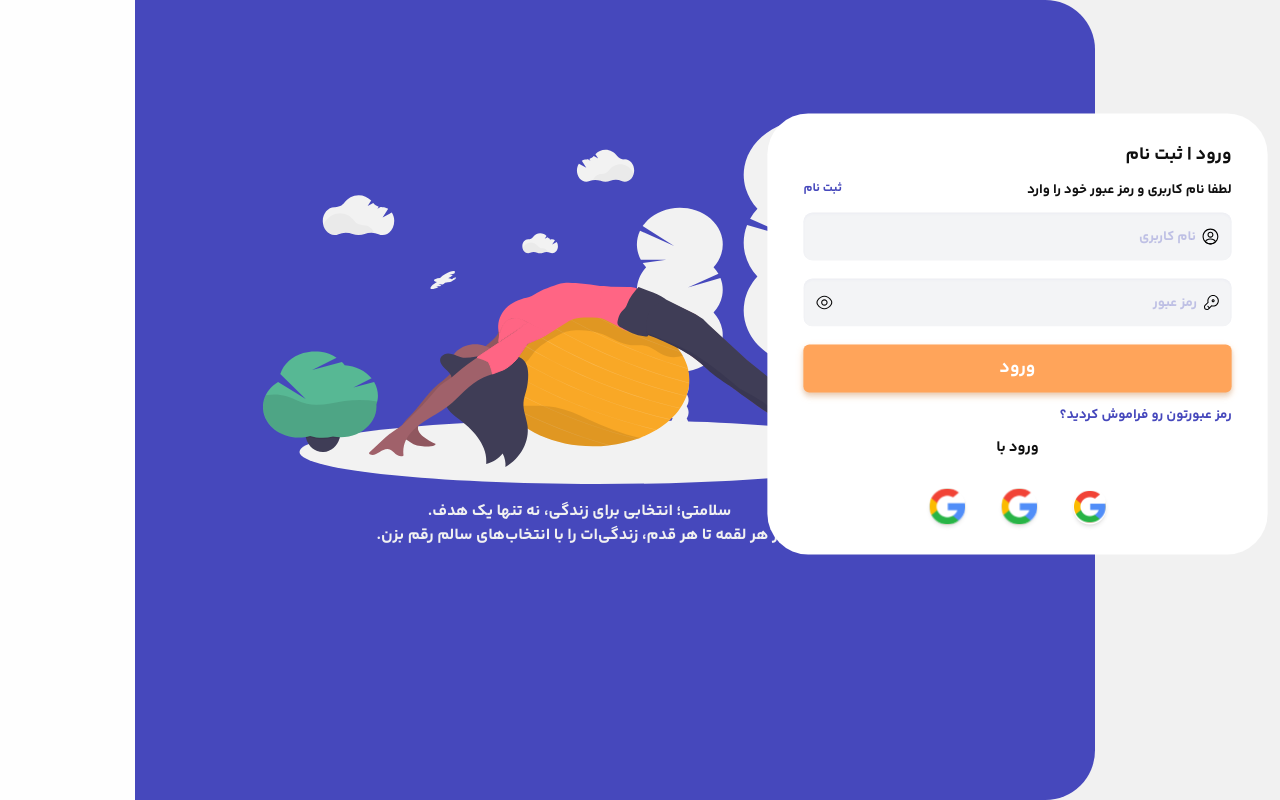
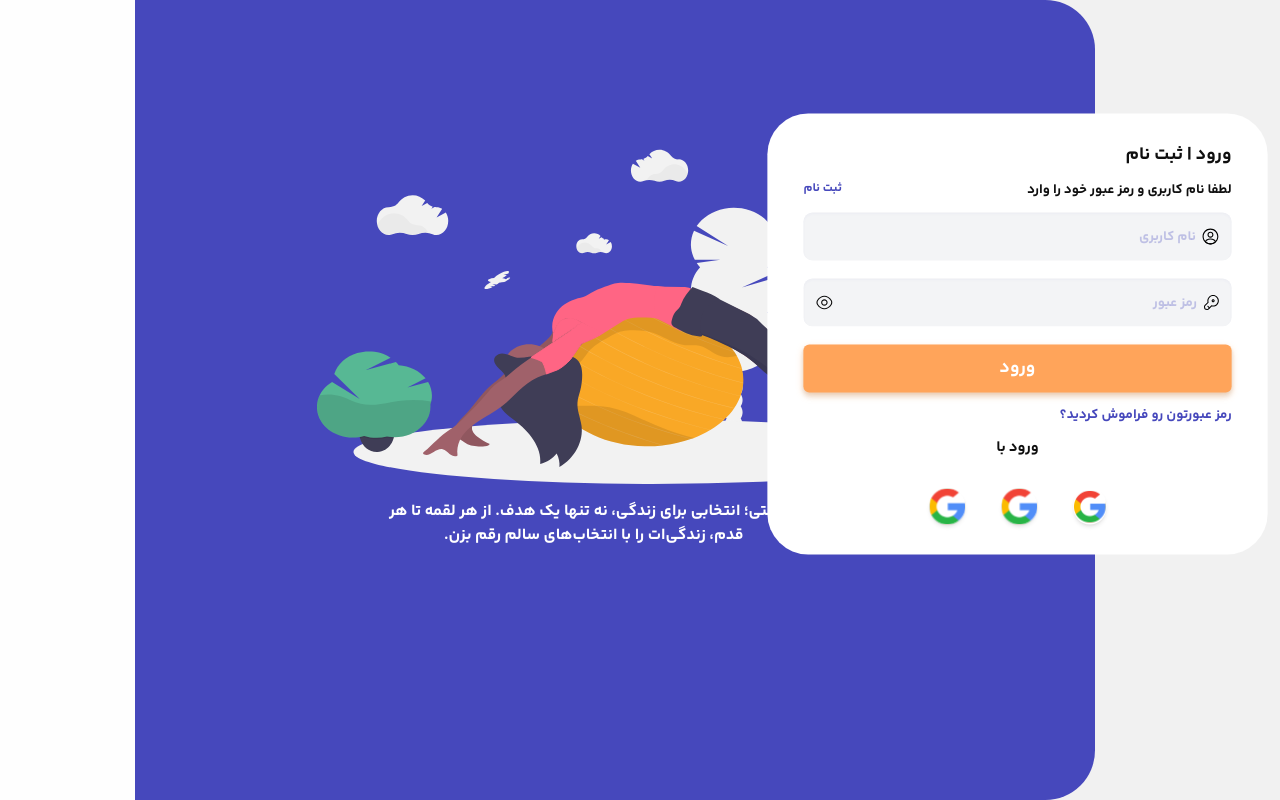
Before and after one commit to zahrabakhshandeh/Healthcare-Monitoring-Diet, a Next.js app: page /register/login in a window 1280 px wide. Built offline with nearby package versions, Linux system fonts and the light colour scheme.

Commit message:
add style and set gap between the art and text and change the color

```diff
--- a/src/app/register/login/page.tsx
+++ b/src/app/register/login/page.tsx
@@ -9,14 +9,12 @@ const Login = () => {
         <LoginBox />
       </main>
       <div className="hidden lg:inline-block">
-        <div className="absolute flex flex-col gap-4 z-10 top-[15%] left-[10%]">
+        <div className="absolute flex flex-col gap-4 z-10 top-[15%] left-[8%]">
           <LoginArt />
           <div className=" relative bottom-0 flex flex-col items-center">
-            <span className="text-[var(--hr-gray)] font-semibold text-base">
-              سلامتی؛ انتخابی برای زندگی، نه تنها یک هدف.
-            </span>
-            <span className="text-[var(--hr-gray)]  font-semibold text-base">
-              از هر لقمه تا هر قدم، زندگی‌ات را با انتخاب‌های سالم رقم بزن.
+            <span className="text-white font-semibold w-3/5 text-center text-base">
+              سلامتی؛ انتخابی برای زندگی، نه تنها یک هدف. از هر لقمه تا هر قدم،
+              زندگی‌ات را با انتخاب‌های سالم رقم بزن.
             </span>
           </div>
         </div>
```
